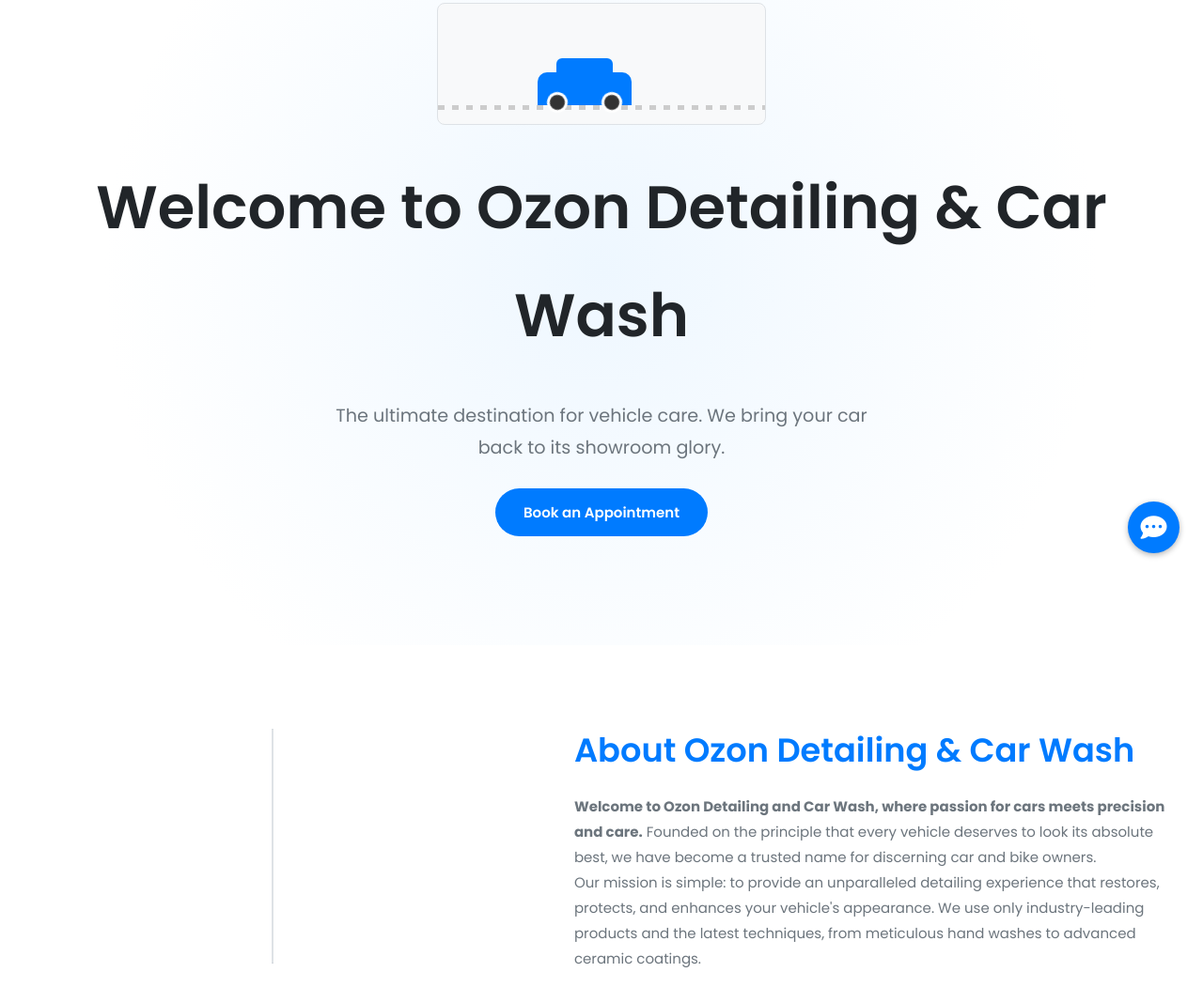
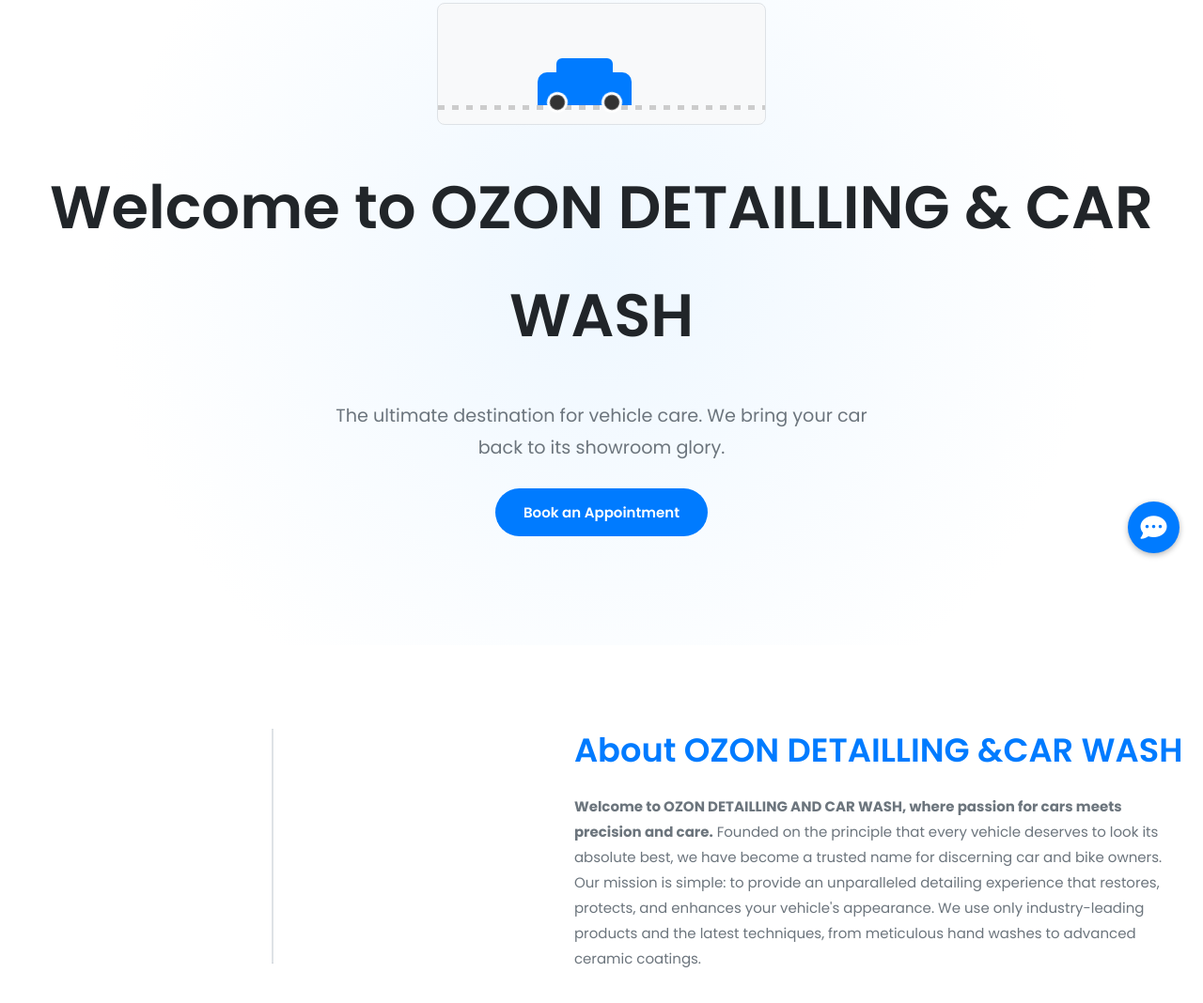
Before and after one commit to suhaimsofppm-dotcom/ozone-car-wash-mukam, a plain HTML site: page index.html in a window 1280 px wide. Shown: the part 186-1254 px from the top of the page at 94% size. Drawn offline with Linux system fonts and the light colour scheme.

Commit message:
BUG FIXED

```diff
--- a/index.html
+++ b/index.html
@@ -1163,7 +1163,7 @@
             </div>
           </div>
         </div>
-        <h1>Welcome to Ozon Detailing & Car Wash</h1>
+        <h1>Welcome to OZON DETAILLING & CAR WASH</h1>
         <p>The ultimate destination for vehicle care. We bring your car back to its showroom glory.</p>
         <a href="#booking" class="btn">Book an Appointment</a>
       </div>
@@ -1196,8 +1196,8 @@
         </div>
       </div>
       <div class="about-content">
-        <h3>About Ozon Detailing & Car Wash</h3>
-        <p><strong>Welcome to Ozon Detailing and Car Wash, where passion for cars meets precision and care.</strong> Founded on the principle that every vehicle deserves to look its absolute best, we have become a trusted name for discerning car and bike owners.</p>
+        <h3>About OZON DETAILLING &CAR WASH </h3>
+        <p><strong>Welcome to OZON DETAILLING AND CAR WASH, where passion for cars meets precision and care.</strong> Founded on the principle that every vehicle deserves to look its absolute best, we have become a trusted name for discerning car and bike owners.</p>
         <p>Our mission is simple: to provide an unparalleled detailing experience that restores, protects, and enhances your vehicle's appearance. We use only industry-leading products and the latest techniques, from meticulous hand washes to advanced ceramic coatings.</p>
       </div>
     </div>
```
